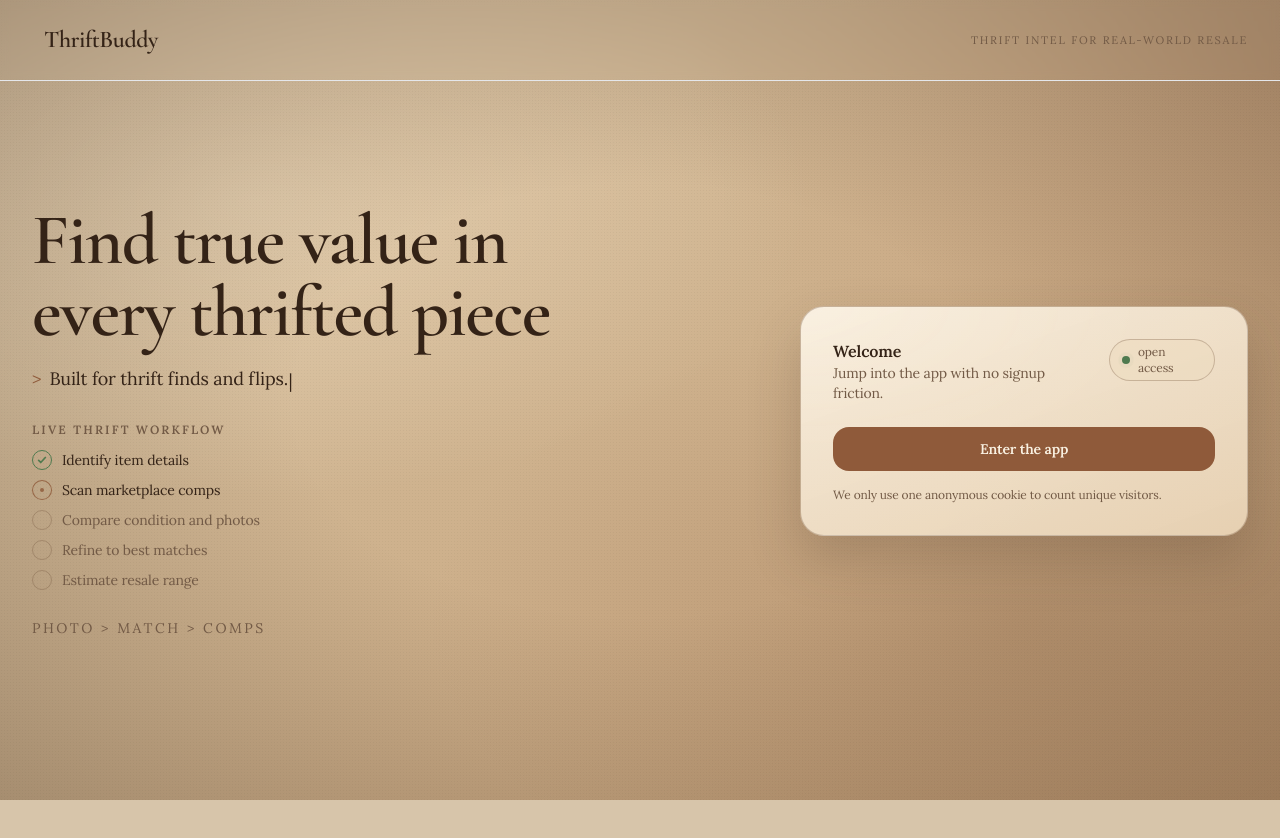
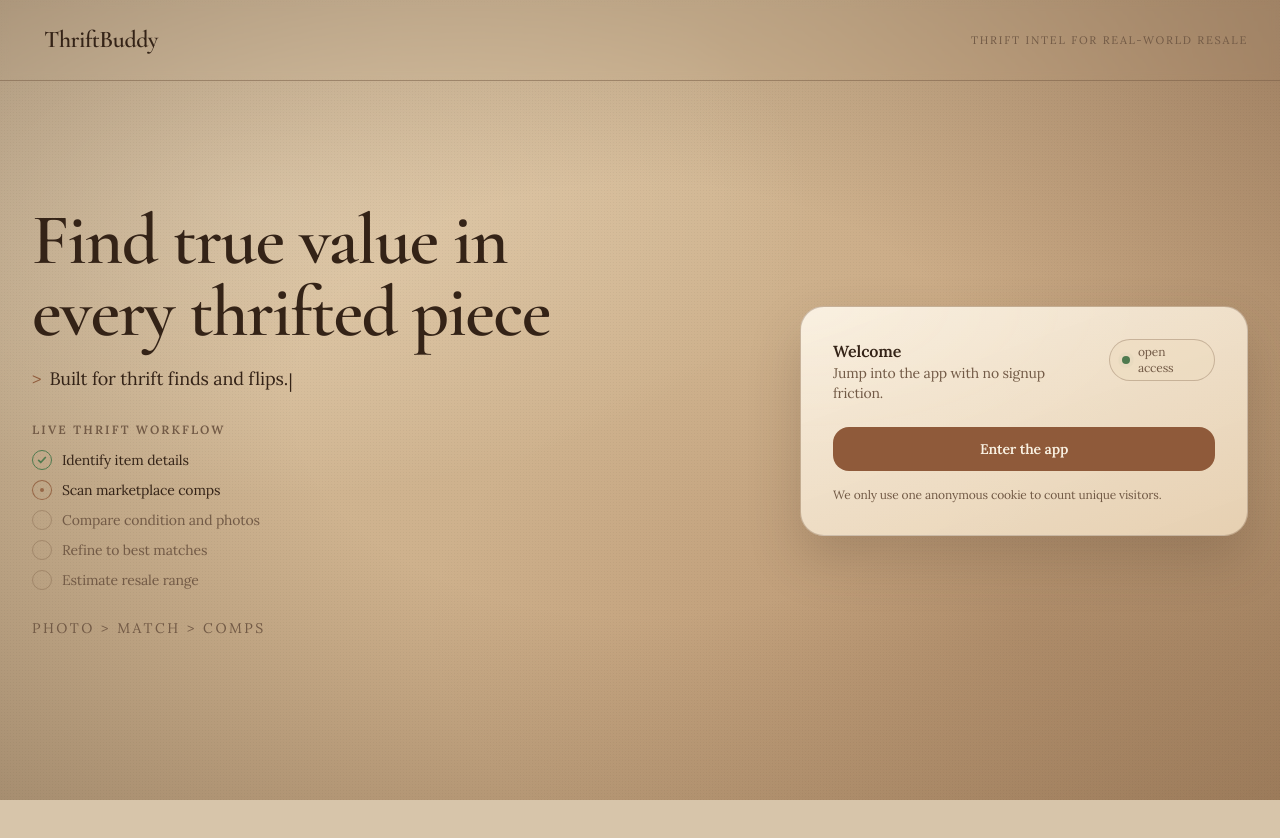
Before and after one commit to EthanGoodman/ThriftBuddy, a Next.js app in the folder apps/web/: page / in a window 1280 px wide. Shown: the top 838 px of the page. Built offline with nearby package versions, Linux system fonts and the light colour scheme; no server answers.

Commit message:
Fixed color of separator between header and page

```diff
--- a/apps/web/components/AppHeader.tsx
+++ b/apps/web/components/AppHeader.tsx
@@ -10,7 +10,7 @@ export default function AppHeader() {
   if (hideHeader) return null;
 
   return (
-    <header className="sticky top-0 z-30 border-b border-[var(--panel-border)]/70 bg-[var(--header-bg)]/95 backdrop-blur-sm">
+    <header className="sticky top-0 z-30 border-b border-[rgba(120,92,70,0.52)] bg-[var(--header-bg)]/95 backdrop-blur-sm">
       <div className="mx-auto flex w-full max-w-7xl items-center justify-between px-6 py-4 md:px-8">
         <Link href="/" className="group inline-flex items-center gap-2 rounded-2xl px-3 py-2 transition hover:bg-[var(--panel-quiet)]">
           <span className="text-2xl font-semibold tracking-[0.02em] text-[var(--foreground)] font-display">
```
